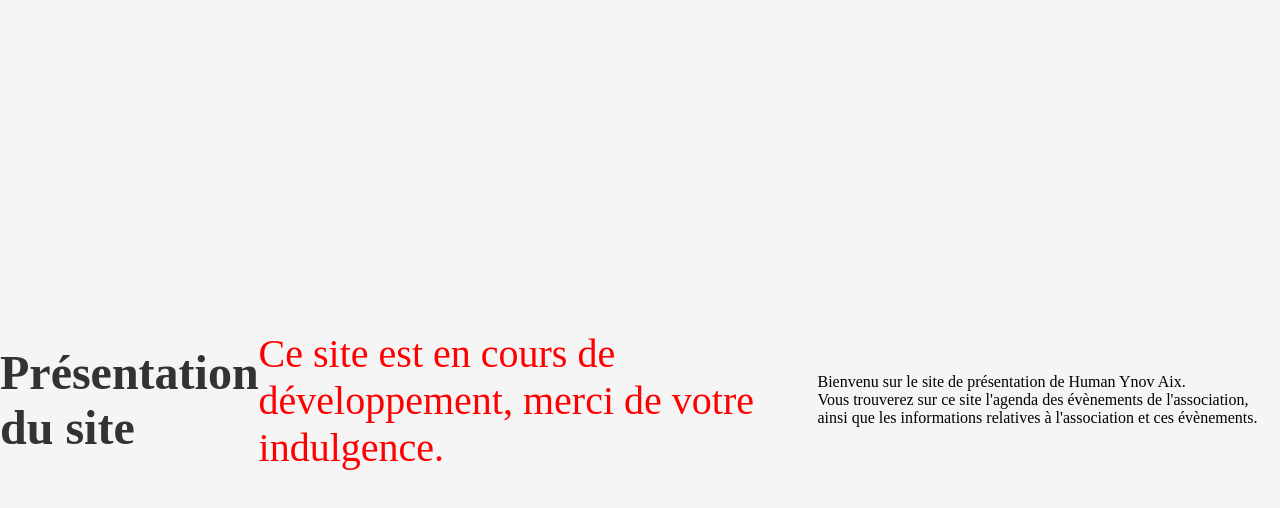
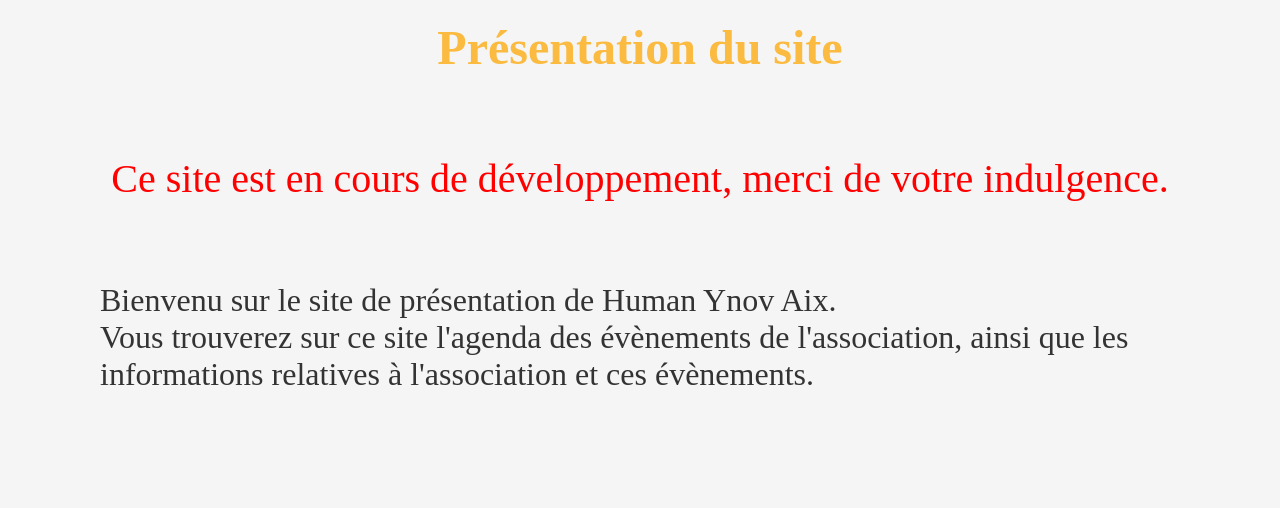
Before and after one commit to BUSTERDAY/Site-HUMAN-Ynov, a website: page public/views/index.html in a window 1280 px wide. Drawn offline with Linux system fonts and the light colour scheme.

Commit message:
page accueil fonctionnel 1.0

```diff
--- a/public/CSS/index.css
+++ b/public/CSS/index.css
@@ -12,18 +12,26 @@
     width: 100%;
     height: 100vh;
     display: flex;
-    justify-content: center;
+    flex-direction: column;
     align-items: center;
 }
 
 .home .home_title{
     font-size: 3rem;
     font-weight: 700;
-    color: #333;
+    color: rgb(251, 186, 64);
+    margin: 20px 40px 80px 40px;
 }
 
 .home .advert{
     font-size: 2.5rem;
     font-weight: 500;
     color: red;
+    margin: 00px 40px 80px 40px;
 }
+
+.home .content{
+    font-size: 2rem;
+    color: #333;
+    margin: 00px 100px 80px 100px;
+}
--- a/public/views/index.html
+++ b/public/views/index.html
@@ -16,7 +16,7 @@
                 Ce site est en cours de développement, merci de votre indulgence. <br>
             </p>
 
-            <p>
+            <p class="content">
                 Bienvenu sur le site de présentation de Human Ynov Aix. <br>
                 Vous trouverez sur ce site l'agenda des évènements de l'association, ainsi que les informations relatives à l'association et ces évènements. <br>
 
```
